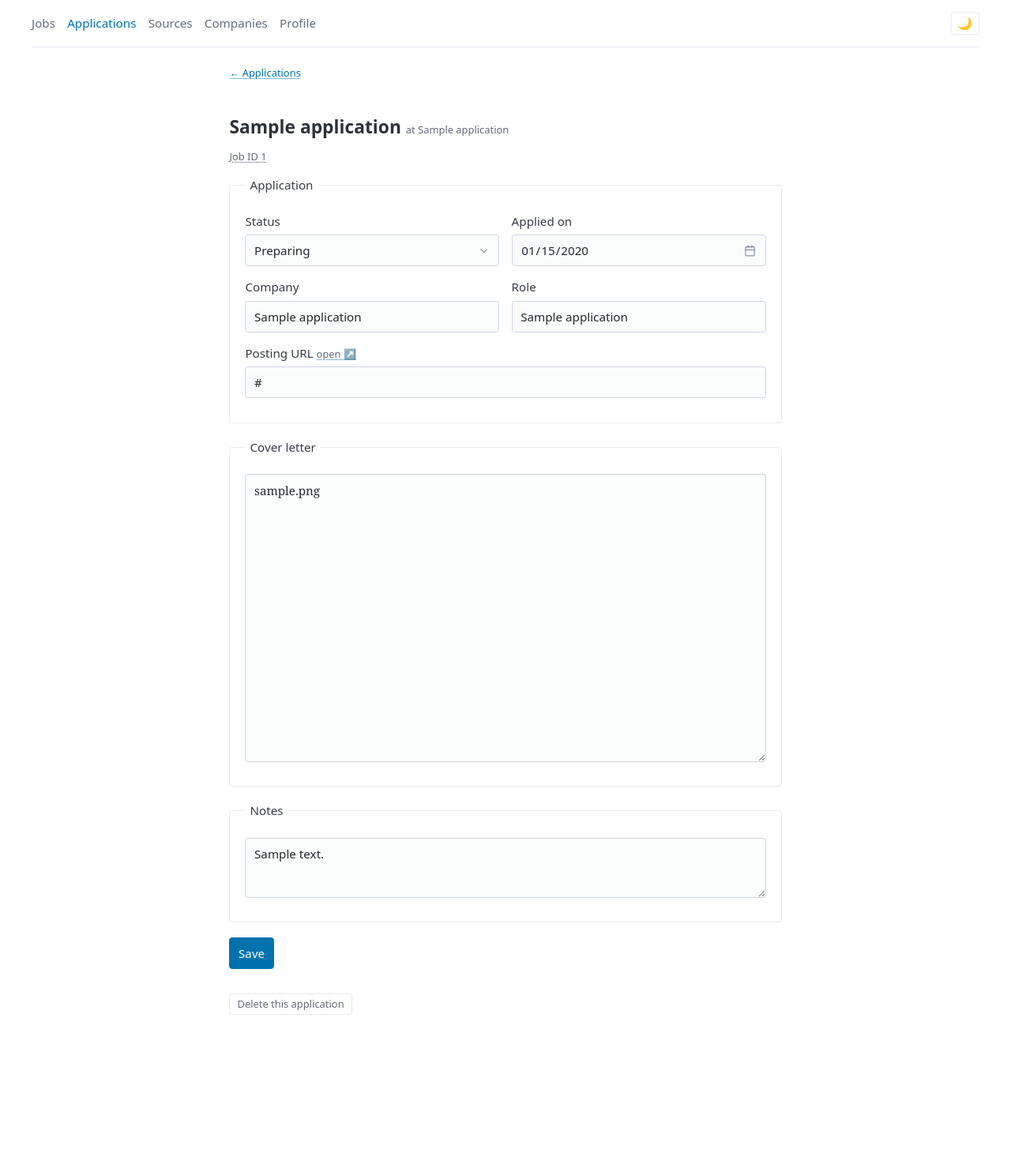
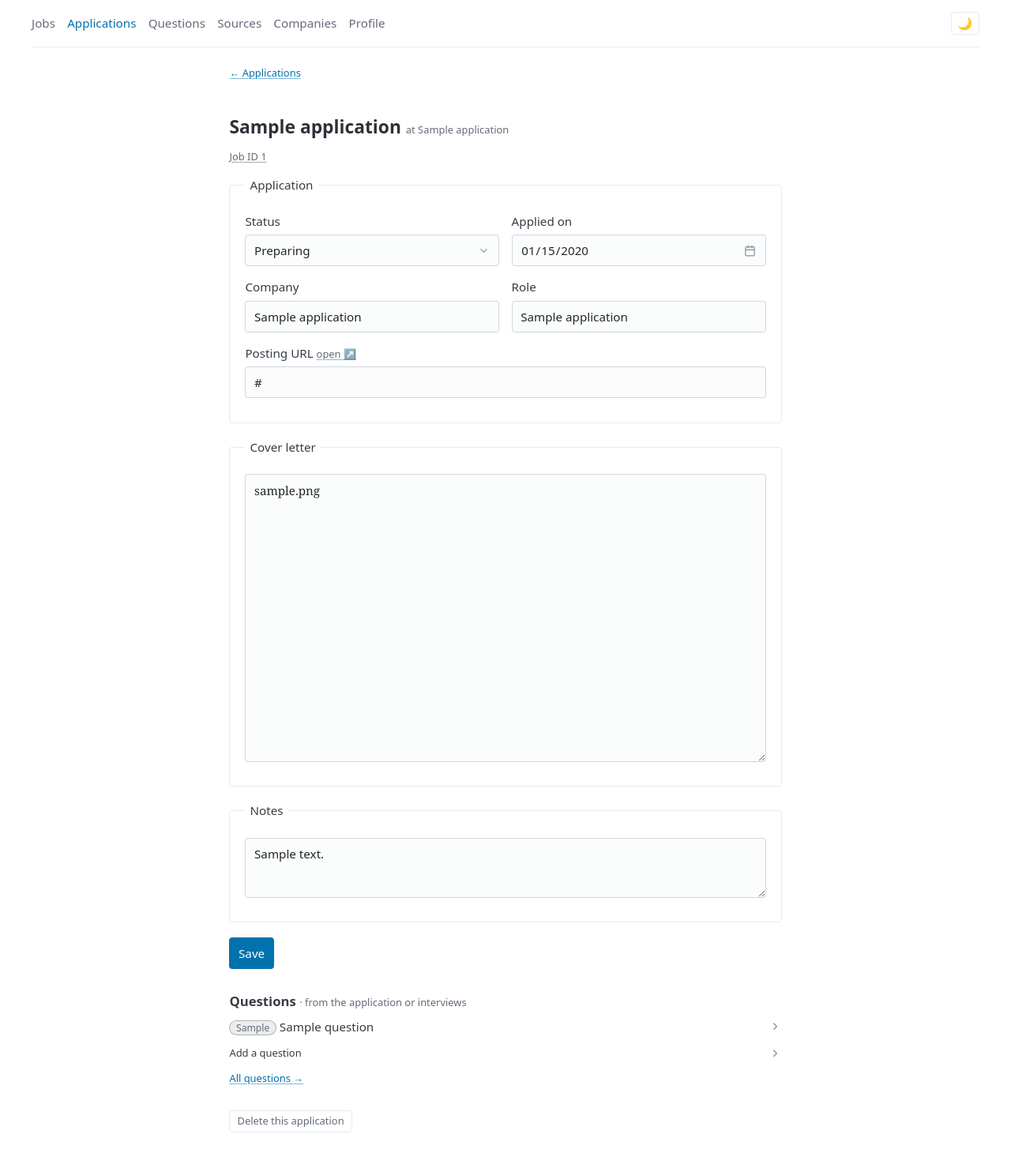
Before and after one commit to LukeTheProgrammer/job-application-tracker, a FastAPI app: page /applications/1 in a window 1280 px wide. Shown: the whole page at 79% size. Before the commit the page ends 1285 px from the top, so only its background shows below. Run offline with FastAPI, Linux system fonts and the light colour scheme; tables that the repository leaves empty hold one stand-in row (values such as "Sample post"); parts of the project's set-up code (start-up, migrations or seed data) failed here and were passed over; some libraries are stand-ins or nearby versions.

Commit message:
Add Questions page for application and interview answers
Co-Authored-By: Claude Opus 5.5 (1M context) <noreply@anthropic.com>

```diff
--- a/app/main.py
+++ b/app/main.py
@@ -15,7 +15,7 @@ from app.external import link_job
 from app.fetch import run_fetch
 from app.filters import apply_filters
 from app.stack import find_stack
-from app.models import APPLICATION_STATUSES, Application, Company, Job, Source
+from app.models import APPLICATION_STATUSES, QUESTION_KINDS, Application, Company, Job, Question, Source
 from app.profile import extract_resume_text, get_profile, parse_list
 from app.seed import seed
 from app.sources import ATS_NAMES
@@ -362,7 +362,7 @@ def show_application(
     return templates.TemplateResponse(
         request,
         "_application_form.html" if partial else "application.html",
-        {"page": "applications", "a": application, "statuses": APPLICATION_STATUSES, "saved": saved, "next": next},
+        {"page": "applications", "a": application, "statuses": APPLICATION_STATUSES, "kinds": QUESTION_KINDS, "saved": saved, "next": next},
     )
 
 
@@ -397,3 +397,80 @@ def delete_application(application_id: int, session: Session = Depends(get_sessi
         session.delete(application)
         session.commit()
     return RedirectResponse("/applications", status_code=303)
+
+
+@app.get("/questions")
+def list_questions(request: Request, kind: str = "", saved: bool = False, session: Session = Depends(get_session)):
+    query = select(Question).order_by(Question.updated_at.desc())
+    if kind:
+        query = query.where(Question.kind == kind)
+    counts = dict(session.execute(select(Question.kind, func.count()).group_by(Question.kind)).all())
+    applications = session.scalars(select(Application).order_by(Application.updated_at.desc())).all()
+    return templates.TemplateResponse(
+        request,
+        "questions.html",
+        {
+            "page": "questions",
+            "questions": session.scalars(query).all(),
+            "kinds": QUESTION_KINDS,
+            "current": kind,
+            "counts": counts,
+            "total": sum(counts.values()),
+            "applications": applications,
+            "saved": saved,
+        },
+    )
+
+
+def fill_question(q: Question, kind: str, question: str, answer: str, application_id: str) -> None:
+    q.kind = kind if kind in QUESTION_KINDS else QUESTION_KINDS[0]
+    q.question = question.strip()
+    q.answer = answer.strip()
+    q.application_id = int(application_id) if application_id else None
+
+
+def question_redirect(next: str) -> RedirectResponse:
+    return RedirectResponse(next if next.startswith(("/questions", "/applications")) else "/questions?saved=1", status_code=303)
+
+
+@app.post("/questions")
+def add_question(
+    question: Annotated[str, Form()],
+    kind: Annotated[str, Form()] = "Application",
+    answer: Annotated[str, Form()] = "",
+    application_id: Annotated[str, Form()] = "",
+    next: Annotated[str, Form()] = "",
+    session: Session = Depends(get_session),
+) -> RedirectResponse:
+    q = Question()
+    fill_question(q, kind, question, answer, application_id)
+    session.add(q)
+    session.commit()
+    return question_redirect(next)
+
+
+@app.post("/questions/{question_id}")
+def save_question(
+    question_id: int,
+    question: Annotated[str, Form()],
+    kind: Annotated[str, Form()] = "Application",
+    answer: Annotated[str, Form()] = "",
+    application_id: Annotated[str, Form()] = "",
+    next: Annotated[str, Form()] = "",
+    session: Session = Depends(get_session),
+) -> RedirectResponse:
+    q = session.get(Question, question_id)
+    if q is None:
+        raise HTTPException(404)
+    fill_question(q, kind, question, answer, application_id)
+    session.commit()
+    return question_redirect(next)
+
+
+@app.post("/questions/{question_id}/delete")
+def delete_question(question_id: int, next: Annotated[str, Form()] = "", session: Session = Depends(get_session)) -> RedirectResponse:
+    q = session.get(Question, question_id)
+    if q is not None:
+        session.delete(q)
+        session.commit()
+    return question_redirect(next)
--- /dev/null
+++ b/app/templates/_question_form.html
@@ -0,0 +1,22 @@
+{# Add/edit form for a Question. Needs q (or none for a new one), kinds, next; applications for the picker, or fixed_application to pin it. #}
+<form method="post" action="{{ '/questions/%d' % q.id if q else '/questions' }}">
+  <input type="hidden" name="next" value="{{ next }}">
+  <div class="row">
+    <label>Type
+      <select name="kind">{% for k in kinds %}<option {% if (q.kind if q else 'Application') == k %}selected{% endif %}>{{ k }}</option>{% endfor %}</select>
+    </label>
+    {% if fixed_application %}
+    <input type="hidden" name="application_id" value="{{ fixed_application.id }}">
+    {% else %}
+    <label>Application <span class="hint">(optional)</span>
+      <select name="application_id">
+        <option value="">— None —</option>
+        {% for a in applications %}<option value="{{ a.id }}" {% if q and q.application_id == a.id %}selected{% endif %}>{{ a.title }} at {{ a.company_name }}</option>{% endfor %}
+      </select>
+    </label>
+    {% endif %}
+  </div>
+  <label>Question <textarea name="question" required rows="2">{{ q.question if q else '' }}</textarea></label>
+  <label>My answer <textarea name="answer" rows="6">{{ q.answer if q else '' }}</textarea></label>
+  <button type="submit">{{ 'Save' if q else 'Add question' }}</button>
+</form>
--- a/app/templates/application.html
+++ b/app/templates/application.html
@@ -10,6 +10,18 @@
   {% if a.job and a.job.description %}
   <details><summary class="muted">Job description</summary><div style="white-space:pre-wrap">{{ a.job.description }}</div></details>
   {% endif %}
+  <h2>Questions <span class="muted">· from the application or interviews</span></h2>
+  {% for q in a.questions %}
+  <details>
+    <summary><span class="status">{{ q.kind }}</span> {{ q.question }}</summary>
+    {% with fixed_application=a, next="/applications/%d" % a.id %}{% include "_question_form.html" %}{% endwith %}
+  </details>
+  {% endfor %}
+  <details {% if not a.questions %}open{% endif %}>
+    <summary class="muted">Add a question</summary>
+    {% with q=none, fixed_application=a, next="/applications/%d" % a.id %}{% include "_question_form.html" %}{% endwith %}
+  </details>
+  <p class="muted"><a href="/questions">All questions →</a></p>
   <form method="post" action="/applications/{{ a.id }}/delete" style="margin-top:2rem">
     <button class="ghost" name="confirm" value="1" onclick="return this.dataset.armed ? true : (this.dataset.armed = 1, this.textContent = 'Click again to delete', false)">Delete this application</button>
   </form>
--- a/app/templates/base.html
+++ b/app/templates/base.html
@@ -70,6 +70,7 @@
   <ul>
     <li><a href="/jobs" {% if page == 'jobs' %}class="on"{% endif %}>Jobs</a></li>
     <li><a href="/applications" {% if page == 'applications' %}class="on"{% endif %}>Applications</a></li>
+    <li><a href="/questions" {% if page == 'questions' %}class="on"{% endif %}>Questions</a></li>
     <li><a href="/sources" {% if page == 'sources' %}class="on"{% endif %}>Sources</a></li>
     <li><a href="/companies" {% if page == 'companies' %}class="on"{% endif %}>Companies</a></li>
     <li><a href="/profile" {% if page == 'profile' %}class="on"{% endif %}>Profile</a></li>
```
Also changed, not shown: CLAUDE.md (+1 -0 lines), app/models.py (+24 -0 lines), app/templates/questions.html (added, +38 -0 lines).
